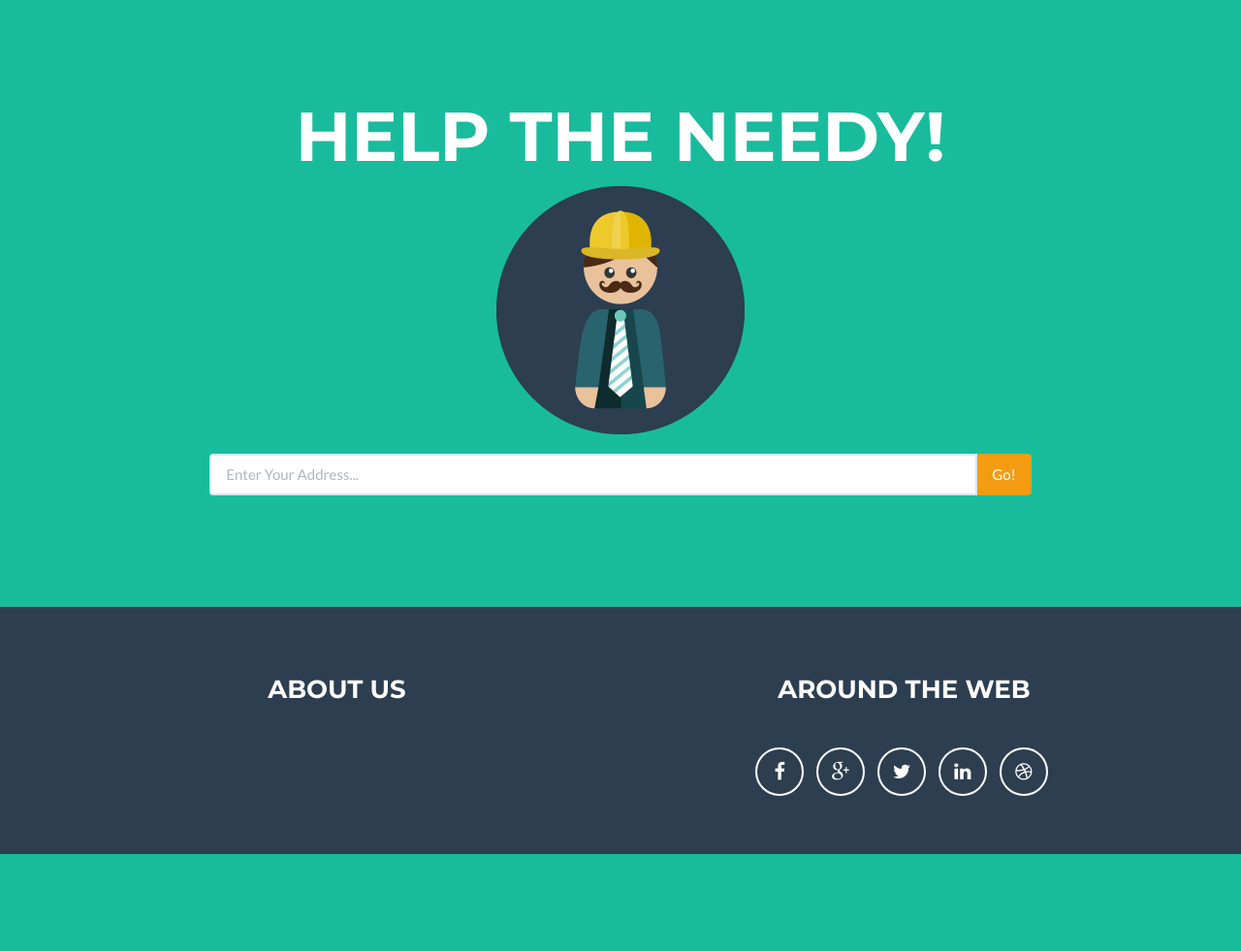
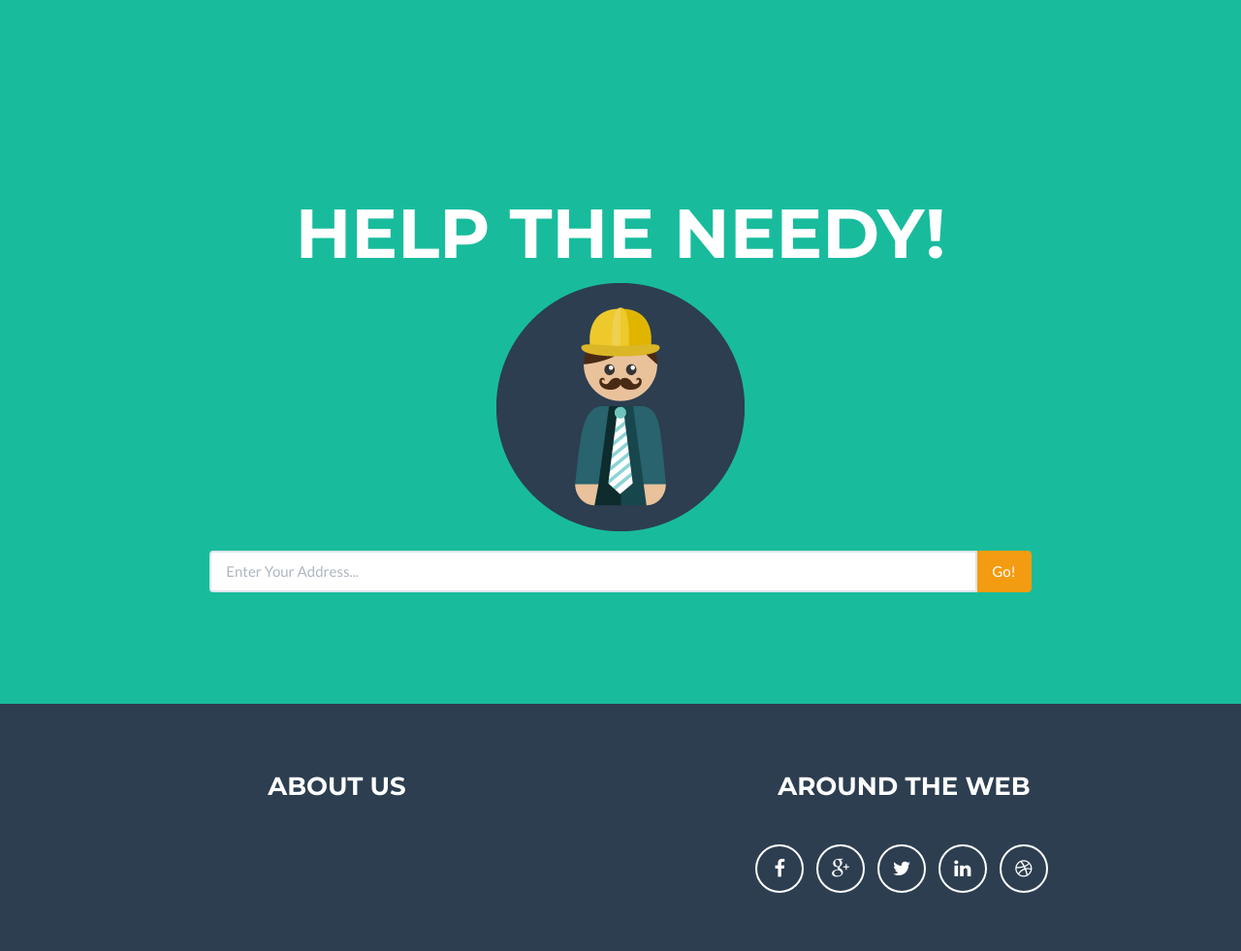
Before and after one commit to tapaswenipathak/Help-The-Needy, a Django app: page / in a window 1280 px wide. Shown: the whole page at 97% size. Before the commit the page ends 881 px from the top, so only its background shows below. Run offline with Django 3.2, Linux system fonts and the light colour scheme; parts of the project's set-up code (start-up, migrations or seed data) failed here and were passed over; some libraries are stand-ins or nearby versions.

Commit message:
Shifted header to down.

```diff
--- a/help_the_needy/static/css/freelancer.css
+++ b/help_the_needy/static/css/freelancer.css
@@ -110,7 +110,7 @@ header .intro-text .skills {
 
 @media(min-width:768px) {
     header .container {
-        padding-top: 90px;
+        padding-top: 190px;
         padding-bottom: 100px;
     }
 
```
